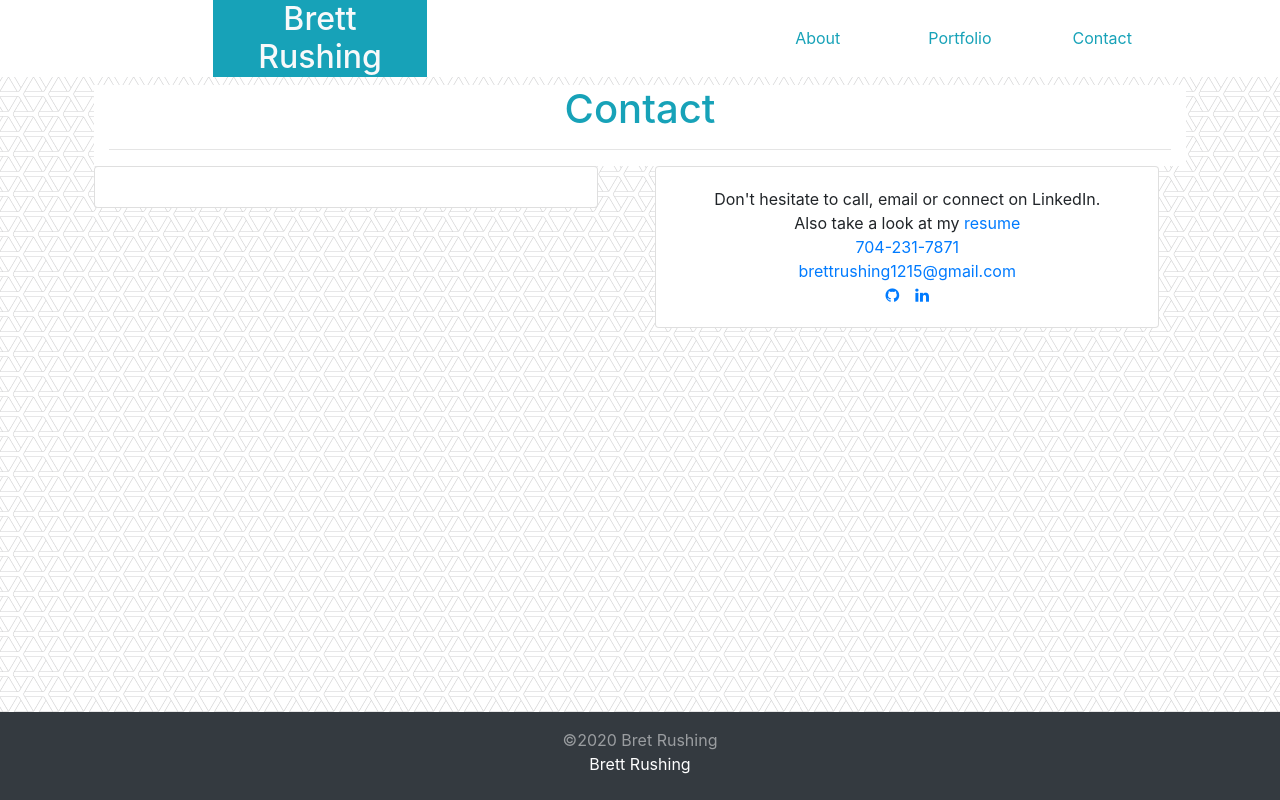
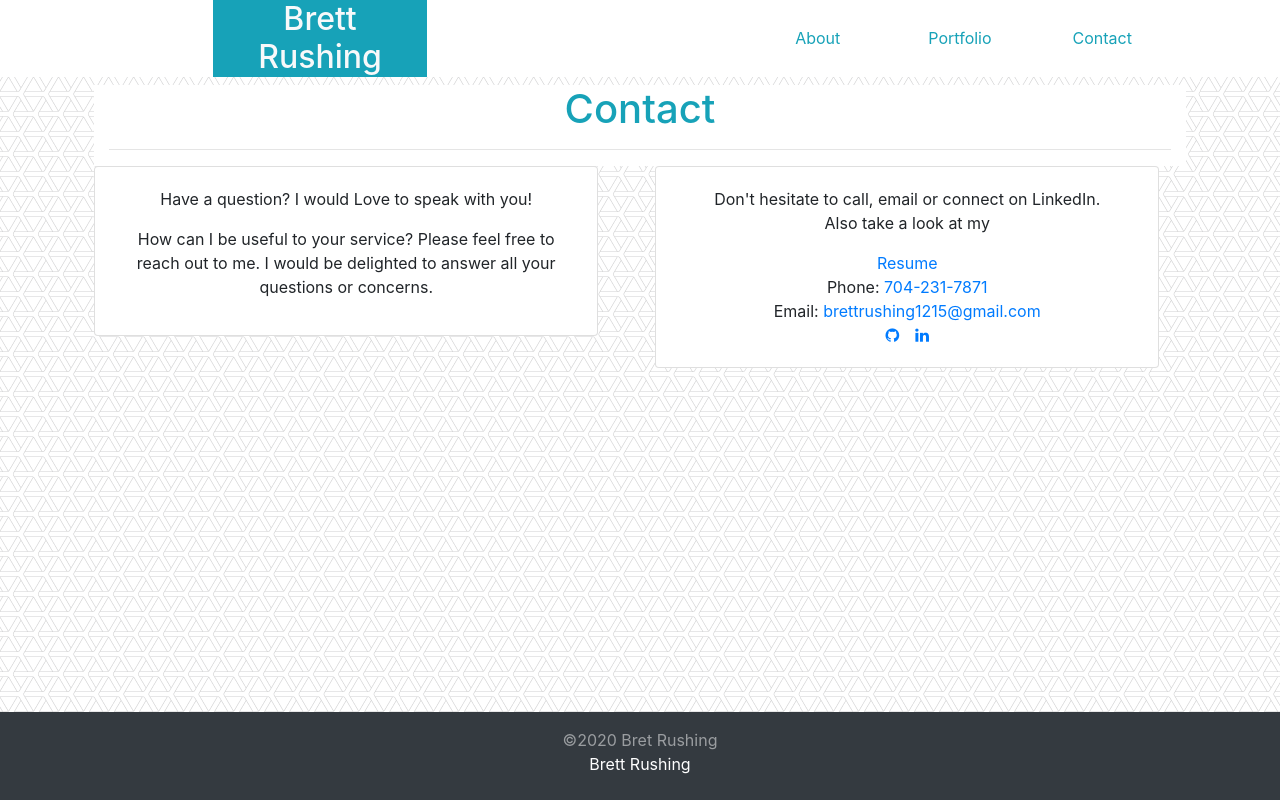
Before and after one commit to Brushing1215/portfolioReact, a React (Create React App) app: page /contact in a window 1280 px wide. Built offline with nearby package versions, Linux system fonts and the light colour scheme.

Commit message:
updated contact page to show proper links

```diff
--- a/src/Components/contact/index.js
+++ b/src/Components/contact/index.js
@@ -43,22 +43,60 @@ const Contact = () => {
         <div className="col-md-6">
           <div class="card" style={{ width: "95%" }}>
             <div class="card-body">
-
+              <p>Have a question? I would Love to speak with you!</p>
+              <p>
+                How can I be useful to your service? Please feel free to reach
+                out to me. I would be delighted to answer all your questions or
+                concerns.
+              </p>
             </div>
           </div>
         </div>
         <div className="col-md-6 text-center">
-        <div class="card" style={{ width: "95%" }}>
+          <div class="card" style={{ width: "95%" }}>
             <div class="card-body">
-          <div>Don't hesitate to call, email or connect on LinkedIn.</div>
-          <div>Also take a look at my  <a href="https://docs.google.com/document/d/19d8xAYOswu0Tjms4sEx17b6N4wM6pmjJv3kkCjeoWw0/edit?usp=sharing" target="_blank" rel="noopener noreferrer">resume</a></div>
-            <div><a href="tel:704-231-7871">704-231-7871</a></div>
-            <div><a href="mailto:brettrushing1215@gmail.com" target="_blank" rel="noopener noreferrer">brettrushing1215@gmail.com</a></div>
-            <div>
-              <a href="https://github.com/Brushing1215" target="_blank" rel="noopener noreferrer" className='mr-2'><i className="fa fa-github" aria-hidden="true"/></a>
-              <a href="https://www.linkedin.com/in/brett-rushing-3543171a6/" className='ml-2' target="_blank" rel="noopener noreferrer"><i className="fa fa-linkedin" aria-hidden="true"/></a>
+              <div>Don't hesitate to call, email or connect on LinkedIn.</div>
+              <div>
+                <p>Also take a look at my{" "} </p>
+                <a
+                  href="https://docs.google.com/document/d/19d8xAYOswu0Tjms4sEx17b6N4wM6pmjJv3kkCjeoWw0/edit?usp=sharing"
+                  target="_blank"
+                  rel="noopener noreferrer"
+                >
+                  Resume
+                </a>
+              </div>
+              <div>
+                Phone: <a href="tel:704-231-7871">704-231-7871</a>
+              </div>
+              <div>
+               Email: <a
+                  href="mailto:brettrushing1215@gmail.com"
+                  target="_blank"
+                  rel="noopener noreferrer"
+                >
+                  brettrushing1215@gmail.com
+                </a>
+              </div>
+              <div>
+                <a
+                  href="https://github.com/Brushing1215"
+                  target="_blank"
+                  rel="noopener noreferrer"
+                  className="mr-2"
+                >
+                  <i className="fa fa-github" aria-hidden="true" />
+                </a>
+                <a
+                  href="https://www.linkedin.com/in/brett-rushing-3543171a6/"
+                  className="ml-2"
+                  target="_blank"
+                  rel="noopener noreferrer"
+                >
+                  <i className="fa fa-linkedin" aria-hidden="true" />
+                </a>
+              </div>
             </div>
-          </div>
           </div>
         </div>
       </div>
--- a/src/Components/home/index.js
+++ b/src/Components/home/index.js
@@ -25,6 +25,12 @@ const Home = () => {
             is key and in this career im going to push myself to learn as much
             as possible in many languages.
           </p>
+          <p>
+            I am fluent in the MERN Stack and very active in group standups. I
+            am very strong in both Front End and Back End development and will
+            bring people skills as well as negotiation and planning skills to
+            any team I join.
+          </p>
         </div>
       </section>
     </main>
```
